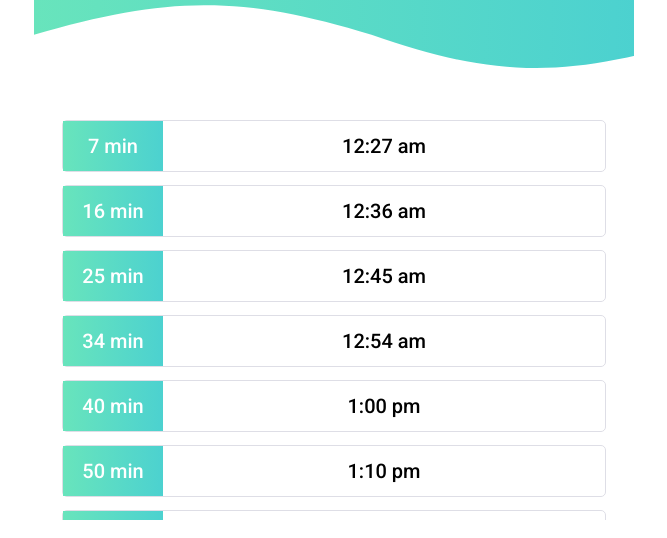
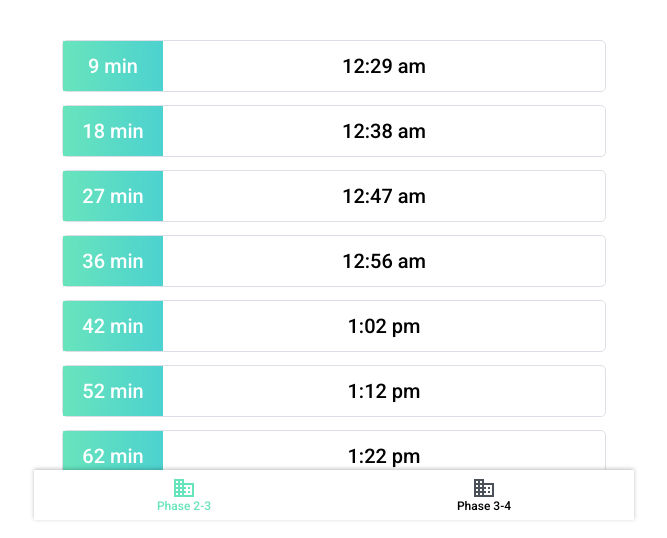
Before and after one commit to PierreDaily/TC_Times_Tables, a website built with Parcel: page src/index.html in a window 1280 px wide. Shown: the part 280-818 px from the top of the page, without its empty margins (306-973 px from the left). Built offline with nearby package versions, Linux system fonts and the light colour scheme.

Commit message:
first alpha

```diff
--- a/package.json
+++ b/package.json
@@ -13,8 +13,7 @@
   "license": "ISC",
   "devDependencies": {
     "@parcel/transformer-sass": "^2.0.0-beta.2",
-    "parcel": "^2.0.0-beta.2",
-    "parcel-reporter-static-files-copy": "^1.3.0"
+    "parcel": "^2.0.0-beta.2"
   },
   "dependencies": {
     "serve": "^12.0.0"
--- a/src/index.html
+++ b/src/index.html
@@ -16,6 +16,20 @@
       href="https://necolas.github.io/normalize.css/8.0.1/normalize.css"
     />
     <link rel="stylesheet" type="text/css" href="./sass/style.scss" />
+    <!-- Global site tag (gtag.js) - Google Analytics -->
+    <script
+      async
+      src="https://www.googletagmanager.com/gtag/js?id=G-4KXX1KMBFF"
+    ></script>
+    <script>
+      window.dataLayer = window.dataLayer || [];
+      function gtag() {
+        dataLayer.push(arguments);
+      }
+      gtag("js", new Date());
+
+      gtag("config", "G-4KXX1KMBFF");
+    </script>
     <script defer src="./js/index.js"></script>
     <title>Document</title>
   </head>
@@ -23,7 +37,41 @@
     <main>
       <div class="layout-top timer"><span class="timer__count"></span></div>
       <div class="layout-bottom"><ul class="tables"></ul></div>
-      <svg class="svg-clip" width="0" height="0">
+      <footer>
+        <button class="phase phase--active" id="phase-2-3">
+          <svg
+            width="24"
+            height="24"
+            viewBox="0 0 24 24"
+            fill="none"
+            xmlns="http://www.w3.org/2000/svg"
+          >
+            <path
+              class="phase__icon-path"
+              d="M12 7V3H2V21H22V7H12ZM6 19H4V17H6V19ZM6 15H4V13H6V15ZM6 11H4V9H6V11ZM6 7H4V5H6V7ZM10 19H8V17H10V19ZM10 15H8V13H10V15ZM10 11H8V9H10V11ZM10 7H8V5H10V7ZM20 19H12V17H14V15H12V13H14V11H12V9H20V19ZM18 11H16V13H18V11ZM18 15H16V17H18V15Z"
+              fill="#495057"
+            />
+          </svg>
+          <span class="phase__title typo-small">phase 2-3</span>
+        </button>
+        <button class="phase" id="phase-4-5">
+          <svg
+            width="24"
+            height="24"
+            viewBox="0 0 24 24"
+            fill="none"
+            xmlns="http://www.w3.org/2000/svg"
+          >
+            <path
+              class="phase__icon-path"
+              d="M12 7V3H2V21H22V7H12ZM6 19H4V17H6V19ZM6 15H4V13H6V15ZM6 11H4V9H6V11ZM6 7H4V5H6V7ZM10 19H8V17H10V19ZM10 15H8V13H10V15ZM10 11H8V9H10V11ZM10 7H8V5H10V7ZM20 19H12V17H14V15H12V13H14V11H12V9H20V19ZM18 11H16V13H18V11ZM18 15H16V17H18V15Z"
+              fill="#495057"
+            />
+          </svg>
+          <span class="phase__title typo-small">phase 3-4</span>
+        </button>
+      </footer>
+      <svg class="svg-clip hidden" width="0" height="0">
         <defs>
           <clipPath id="clip" clipPathUnits="objectBoundingBox">
             <path
--- a/src/js/index.js
+++ b/src/js/index.js
@@ -1,7 +1,12 @@
-const now = new Date();
+import DataJSON from "../../static/timestables.json";
 
-const weekEndDays = [0, 6];
+const defaultPhase = "phase-2-3";
 
+/**
+ *
+ * @param {Date} date
+ * @returns {boolean}
+ */
 function isWeekDay(date) {
   const weekEndDays = [0, 6];
 
@@ -10,6 +15,11 @@ function isWeekDay(date) {
   return true;
 }
 
+/**
+ *
+ * @param {string} timeString
+ * @returns {Date}
+ */
 function timesTables2Date(timeString) {
   const newDate = new Date();
   const [hours, minutes] = timeString.split(":");
@@ -21,17 +31,17 @@ function timesTables2Date(timeString) {
 
 /**
  *
- * @param {number} timeLeft
- * @param {string} time
+ * @param {number} minutesLeft - minutes left before the next bus
+ * @param {string} time - custom time string to be displayed, ex: 12:25pm
  * @param {HTMLElement} parent
  */
-function displayTablesElement(timeLeft, time, parent) {
+function displayTablesElement(minutesLeft, time, parent) {
   const li = document.createElement("li");
   li.classList = "tables__item";
 
   const countElem = document.createElement("span");
   countElem.classList = "tables__count";
-  countElem.textContent = `${String(timeLeft)} min`;
+  countElem.textContent = `${String(minutesLeft)} min`;
 
   const timeElem = document.createElement("span");
   timeElem.classList = "tables__time";
@@ -43,6 +53,34 @@ function displayTablesElement(timeLeft, time, parent) {
   }
 }
 
+/**
+ * @returns {string} - returns your favorite phase
+ */
+function getFavoritePhase() {
+  return localStorage.getItem("phase") || defaultPhase;
+}
+
+function setFavoritePhase(val) {
+  if (val) {
+    return localStorage.setItem("phase", val);
+  }
+
+  return localStorage.setItem("phase", defaultPhase);
+}
+
+function selectPhase(val) {
+  ul.innerHTML = "";
+  setFavoritePhase("phase-2-3");
+  displayTimeTables("phase-2-3");
+  phase45.classList.remove("phase--active");
+  phase23.classList.add("phase--active");
+}
+
+/**
+ *
+ * @param {Date} date
+ * @returns {string}
+ */
 function formatTime(date) {
   const hours = Math.floor(date.getHours());
   const minutes = date.getMinutes();
@@ -53,12 +91,12 @@ function formatTime(date) {
 }
 const ul = document.getElementsByClassName("tables")[0];
 
-fetch("timestables.json")
-  .then((data) => data.json())
-  .then((data) => {
+function displayTimeTables(selectedPhase) {
+  const now = new Date();
+
   const timesTables = isWeekDay(now)
-      ? data.weekDay.map(timesTables2Date)
-      : data.weekEndAndPublicHoliday.map(timesTables2Date);
+    ? DataJSON[selectedPhase].weekDay.map(timesTables2Date)
+    : DataJSON[selectedPhase].weekEndAndPublicHoliday.map(timesTables2Date);
 
   const nextBusIndex = timesTables.findIndex((elem) => {
     return now.valueOf() - elem.valueOf() <= 0;
@@ -86,4 +124,25 @@ fetch("timestables.json")
       }
     });
   }
+}
+
+displayTimeTables(getFavoritePhase());
+
+const phase23 = document.getElementById("phase-2-3");
+const phase45 = document.getElementById("phase-4-5");
+
+phase23.addEventListener("click", () => {
+  ul.innerHTML = "";
+  setFavoritePhase("phase-2-3");
+  displayTimeTables("phase-2-3");
+  phase45.classList.remove("phase--active");
+  phase23.classList.add("phase--active");
 });
+
+phase45.addEventListener("click", () => {
+  ul.innerHTML = "";
+  setFavoritePhase("phase-4-5");
+  displayTimeTables("phase-4-5");
+  phase23.classList.remove("phase--active");
+  phase45.classList.add("phase--active");
+});
--- a/src/sass/_component.scss
+++ b/src/sass/_component.scss
@@ -1,4 +1,25 @@
 @use "variable";
+
+.phase {
+  align-items: center;
+  background-color: transparent;
+  border: none;
+  display: flex;
+  flex-direction: column;
+  justify-content: center;
+  width: 50%;
+
+  &--active {
+    color: variable.$color-primary;
+    .phase__icon-path {
+      fill: variable.$color-primary;
+    }
+  }
+
+  &__title {
+    text-transform: capitalize;
+  }
+}
 
 .timer {
   background: variable.$linear-gradient-primary;
@@ -10,7 +31,7 @@
     font-size: 48px;
     font-style: normal;
     font-weight: 500;
-    padding-top: 30%;
+    padding-top: 14vh;
     text-align: center;
   }
 }
--- a/src/sass/_layout.scss
+++ b/src/sass/_layout.scss
@@ -1,12 +1,12 @@
 @use "variable";
 
 .layout-bottom {
-  height: 50vh;
+  height: 60vh;
   overflow-y: auto;
   width: 100%;
 }
 
 .layout-top {
-  height: 50vh;
+  height: 40vh;
   width: 100%;
 }
--- a/src/sass/_typo.scss
+++ b/src/sass/_typo.scss
@@ -0,0 +1,3 @@
+.typo-small {
+  font-size: 12px;
+}
--- a/src/sass/_variable.scss
+++ b/src/sass/_variable.scss
@@ -4,7 +4,13 @@ $linear-gradient-primary: linear-gradient(
   #4ad0d1 106.71%
 );
 
+$box-shadow-footer: 0px -1px 4px rgba(0, 0, 0, 0.25);
+
 $color-black: #000000;
 $color-border-grey: #dedee6;
+$color-primary: rgba(104, 228, 188, 1);
 $color-white: #ffffff;
+
 $font-primary: Roboto;
+
+$body-max-width: 600px;
--- a/src/sass/style.scss
+++ b/src/sass/style.scss
@@ -1,5 +1,6 @@
 @use "component";
 @use "layout";
+@use "typo";
 @use "variable";
 
 * {
@@ -8,6 +9,21 @@
 
 body {
   font-family: variable.$font-primary;
-  max-width: 600px;
+  max-width: variable.$body-max-width;
   margin: auto;
 }
+
+footer {
+  background-color: variable.$color-white;
+  bottom: 0;
+  box-shadow: variable.$box-shadow-footer;
+  display: flex;
+  height: 50px;
+  max-width: variable.$body-max-width;
+  position: fixed;
+  width: 100%;
+}
+
+.hidden {
+  position: absolute;
+}
--- a/static/timestables.json
+++ b/static/timestables.json
@@ -1,4 +1,252 @@
 {
+  "phase-2-3": {
+    "weekDay": [
+      "07:02",
+      "07:08",
+      "07:12",
+      "07:18",
+      "07:22",
+      "07:28",
+      "07:32",
+      "07:38",
+      "07:42",
+      "07:48",
+      "07:52",
+      "07:58",
+      "08:02",
+      "08:08",
+      "08:12",
+      "08:18",
+      "08:22",
+      "08:28",
+      "08:32",
+      "08:38",
+      "08:42",
+      "08:48",
+      "08:52",
+      "08:58",
+      "09:02",
+      "09:08",
+      "09:12",
+      "09:21",
+      "09:28",
+      "09:32",
+      "09:42",
+      "09:48",
+      "09:52",
+      "10:02",
+      "10:12",
+      "10:22",
+      "10:32",
+      "10:42",
+      "10:52",
+      "11:02",
+      "11:29",
+      "11:38",
+      "11:47",
+      "11:56",
+      "12:02",
+      "12:11",
+      "12:20",
+      "12:29",
+      "12:38",
+      "12:47",
+      "12:56",
+      "13:02",
+      "13:12",
+      "13:22",
+      "13:32",
+      "13:42",
+      "13:52",
+      "14:02",
+      "14:12",
+      "14:22",
+      "14:32",
+      "14:42",
+      "14:52",
+      "15:02",
+      "15:12",
+      "15:22",
+      "15:32",
+      "15:42",
+      "15:52",
+      "16:02",
+      "16:08",
+      "16:14",
+      "16:20",
+      "16:26",
+      "16:32",
+      "16:38",
+      "16:44",
+      "16:50",
+      "16:56",
+      "17:02",
+      "17:08",
+      "17:14",
+      "17:20",
+      "17:26",
+      "17:32",
+      "17:38",
+      "17:44",
+      "17:50",
+      "18:02",
+      "18:08",
+      "18:14",
+      "18:20",
+      "18:26",
+      "18:32",
+      "18:38",
+      "18:44",
+      "18:50",
+      "18:56",
+      "19:02",
+      "19:08",
+      "19:14",
+      "19:20",
+      "19:26",
+      "19:32",
+      "19:38",
+      "19:44",
+      "19:50",
+      "19:56",
+      "20:02",
+      "20:10",
+      "20:18",
+      "20:26",
+      "20:34",
+      "20:42",
+      "20:50",
+      "20:58",
+      "21:02",
+      "21:12",
+      "21:22",
+      "21:32",
+      "21:42",
+      "21:52",
+      "22:02",
+      "22:12",
+      "22:22",
+      "22:32",
+      "22:42",
+      "22:52"
+    ],
+    "weekEndAndPublicHoliday": [
+      "07:02",
+      "07:12",
+      "07:22",
+      "07:32",
+      "07:42",
+      "07:52",
+      "08:02",
+      "08:11",
+      "08:20",
+      "08:29",
+      "08:38",
+      "08:47",
+      "08:56",
+      "09:02",
+      "09:10",
+      "09:18",
+      "09:26",
+      "09:34",
+      "09:42",
+      "09:50",
+      "09:58",
+      "10:02",
+      "10:10",
+      "10:18",
+      "10:26",
+      "10:34",
+      "10:42",
+      "10:50",
+      "10:58",
+      "11:02",
+      "11:10",
+      "11:18",
+      "11:26",
+      "11:34",
+      "11:42",
+      "11:50",
+      "11:58",
+      "12:02",
+      "12:11",
+      "12:20",
+      "12:29",
+      "12:38",
+      "12:47",
+      "12:56",
+      "13:02",
+      "13:10",
+      "13:18",
+      "13:26",
+      "13:34",
+      "13:42",
+      "13:50",
+      "13:58",
+      "14:02",
+      "14:11",
+      "14:20",
+      "14:29",
+      "14:38",
+      "14:47",
+      "14:56",
+      "15:02",
+      "15:11",
+      "15:20",
+      "15:29",
+      "15:38",
+      "15:47",
+      "15:56",
+      "16:02",
+      "16:11",
+      "16:20",
+      "16:29",
+      "16:38",
+      "16:47",
+      "16:56",
+      "17:02",
+      "17:11",
+      "17:20",
+      "17:29",
+      "17:38",
+      "17:47",
+      "17:56",
+      "18:02",
+      "18:11",
+      "18:20",
+      "18:29",
+      "18:38",
+      "18:47",
+      "18:56",
+      "19:02",
+      "19:11",
+      "19:20",
+      "19:29",
+      "19:38",
+      "19:47",
+      "19:56",
+      "20:02",
+      "20:11",
+      "20:20",
+      "20:29",
+      "20:38",
+      "20:47",
+      "20:56",
+      "21:02",
+      "21:12",
+      "21:22",
+      "21:32",
+      "21:42",
+      "21:52",
+      "22:01",
+      "22:11",
+      "22:22",
+      "22:32",
+      "22:42",
+      "22:52s"
+    ]
+  },
+  "phase-4-5": {
     "weekDay": [
       "07:00",
       "07:10",
@@ -233,3 +481,4 @@
       "22:50"
     ]
   }
+}
```
Also changed, not shown: src/timestables.json (deleted, +0 -235 lines). Lines whose indentation alone changed are shown as unchanged.
